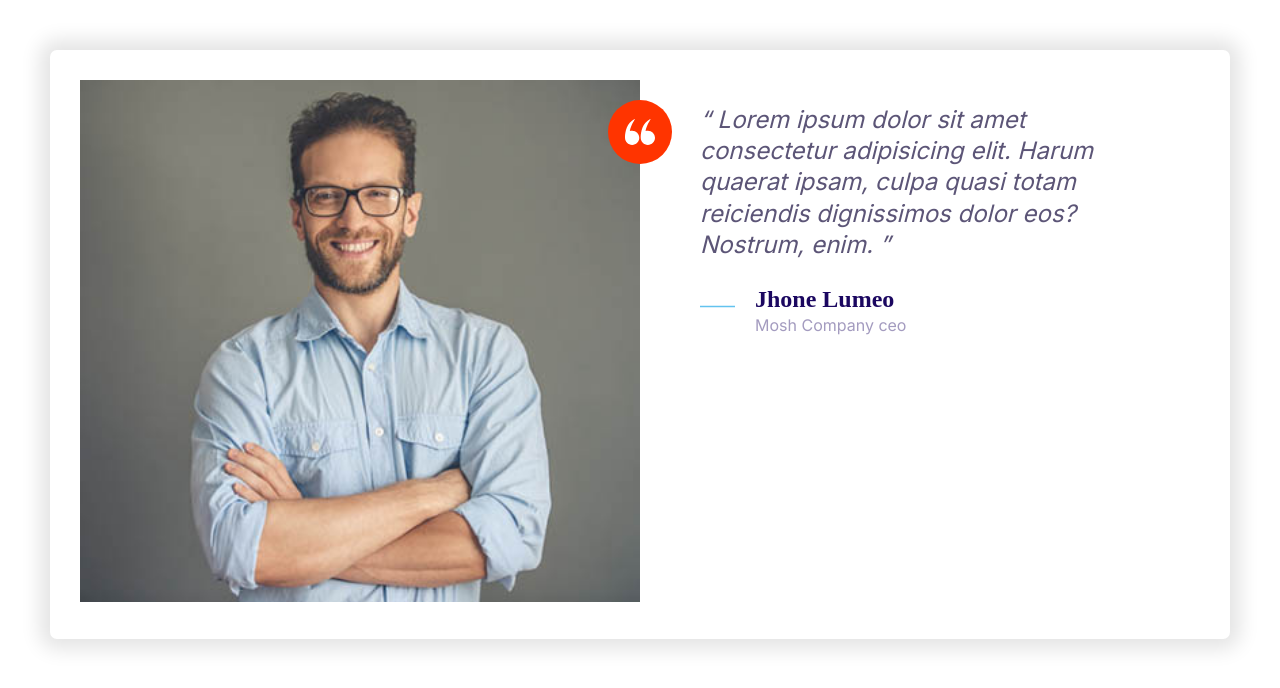
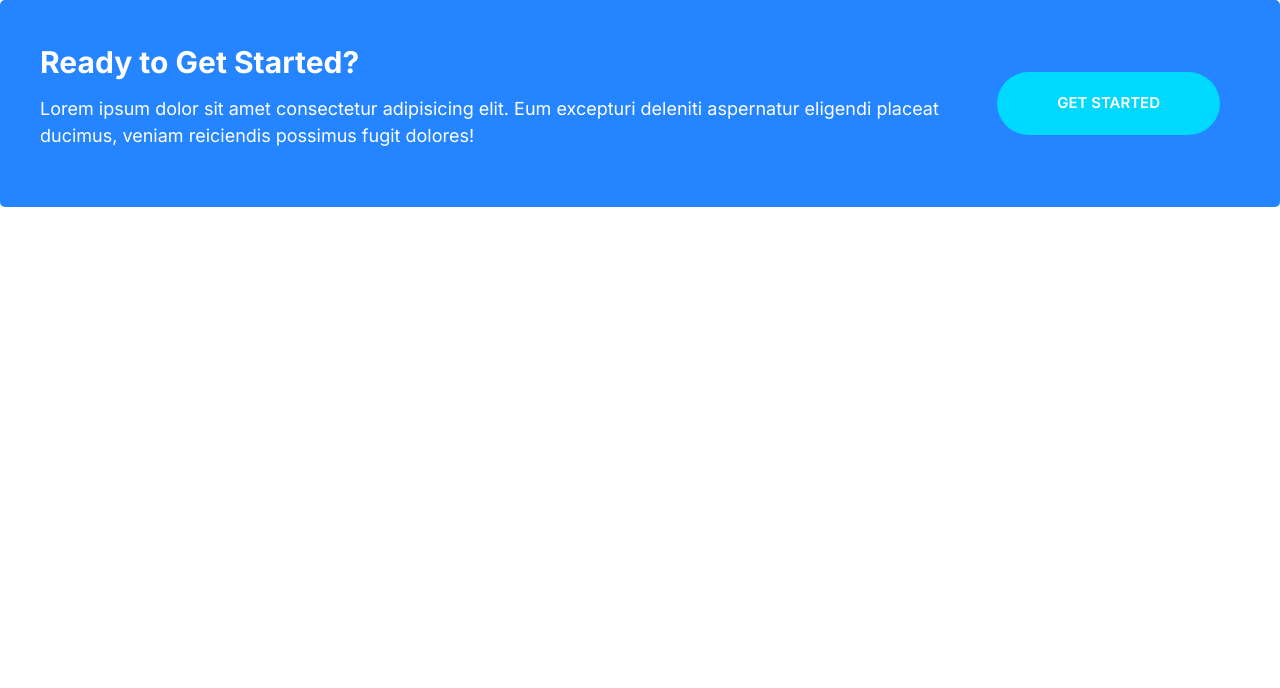
Before and after one commit to LTPVSTUDIO/WEB1.1, a plain HTML site: page index.html in a window 1280 px wide. Drawn offline with Linux system fonts and the light colour scheme.

Commit message:
callouts

```diff
--- a/CSS/styles.css
+++ b/CSS/styles.css
@@ -198,6 +198,10 @@ a {
 }
 .btn--accent:hover {
   background: #f96400;
+}
+.btn--stretched {
+  padding-left: 6rem;
+  padding-right: 6rem;
 }
 .btn--block {
   width: 100%;
@@ -416,3 +420,36 @@ a {
 .testimonial .quote {
   margin-left: 6rem;
 }
+/* Callouts */
+.callout {
+  padding: 4rem;
+  border-radius: 5px;
+}
+.callout--primary {
+  background: var(--color-primary);
+  color: white;
+}
+.callout__heading {
+  color: white;
+  margin-top: 0;
+  font-size: 3rem;
+}
+.callout .btn {
+  justify-self: center;
+  align-self: center;
+}
+.callout__content {
+  text-align: center;
+}
+@media screen and (min-width: 768px) {
+  .callout .grid--1x2 {
+    grid-template-columns: 1fr auto;
+  }
+  .callout__content {
+    text-align: left;
+  }
+  .callout .btn {
+    justify-self: start;
+    margin: 0 2rem;
+  }
+}
--- a/index.html
+++ b/index.html
@@ -14,37 +14,18 @@
     <link rel="stylesheet" href="/CSS/normalize.css" />
     <link rel="stylesheet" href="/CSS/styles.css" />
   </head>
-  <body style="padding: 5rem">
-    <div class="card testimonial">
+  <body>
+    <div class="callout callout--primary">
       <div class="grid grid--1x2">
-        <div class="testimonial__image">
-          <img src="/images/testimonial.jpg" alt="Man with beard" />
-          <span class="icon-container icon-container--accent">
-            <svg class="icon icon--white icon--small">
-              <use xlink:href="images/sprite.svg#quotes"></use>
-            </svg>
-          </span>
+        <div class="callout__content">
+          <h2 class="callout__heading">Ready to Get Started?</h2>
+          <p>
+            Lorem ipsum dolor sit amet consectetur adipisicing elit. Eum
+            excepturi deleniti aspernatur eligendi placeat ducimus, veniam
+            reiciendis possimus fugit dolores!
+          </p>
         </div>
-        <blockquote class="quote">
-          <p class="quote__text">
-            Lorem ipsum dolor sit amet consectetur adipisicing elit. Harum
-            quaerat ipsam, culpa quasi totam reiciendis dignissimos dolor eos?
-            Nostrum, enim.
-          </p>
-          <footer>
-            <div class="media">
-              <div class="media__image">
-                <svg class="icon icon--primary quote__line">
-                  <use xlink:href="images/sprite.svg#line"></use>
-                </svg>
-              </div>
-              <div class="media__body">
-                <h3 class="media__title quote__author">Jhone Lumeo</h3>
-                <p class="quote__organization">Mosh Company ceo</p>
-              </div>
-            </div>
-          </footer>
-        </blockquote>
+        <a href="#" class="btn btn--secondary btn--stretched">Get Started</a>
       </div>
     </div>
   </body>
```
Also changed, not shown: components/callouts.html (added, +13 -0 lines).
